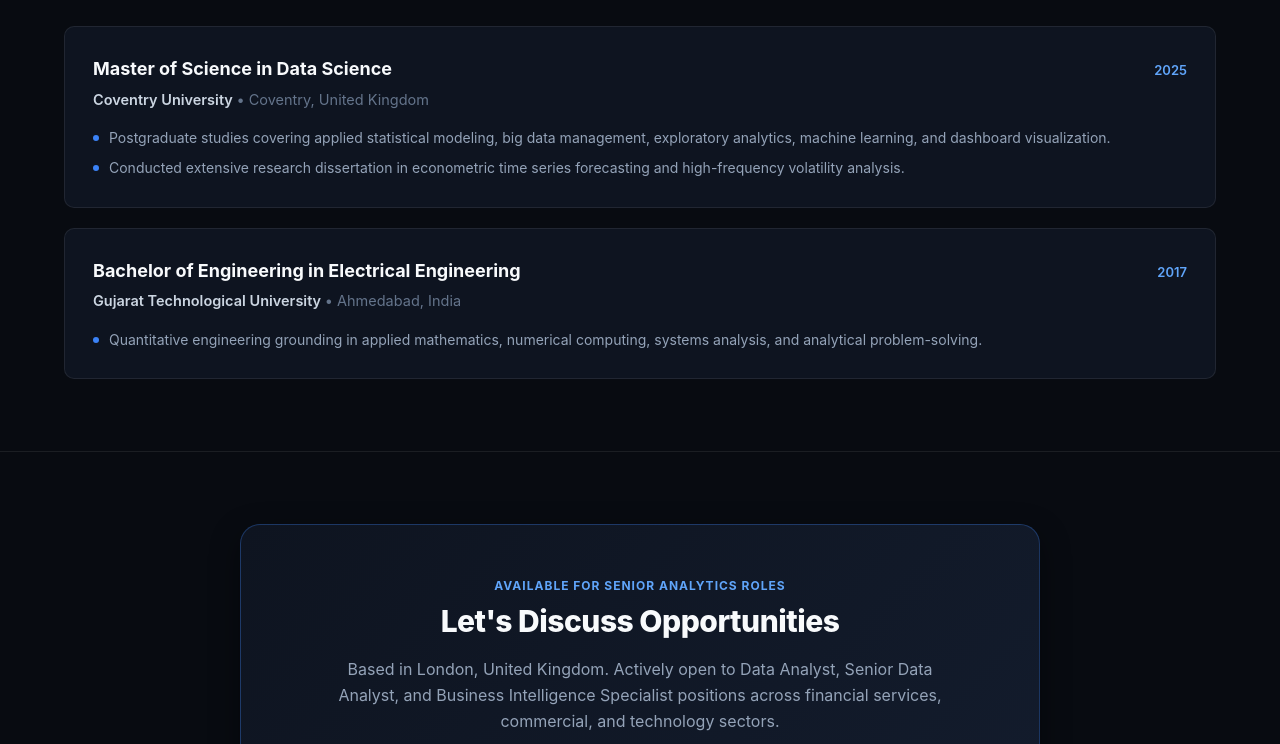
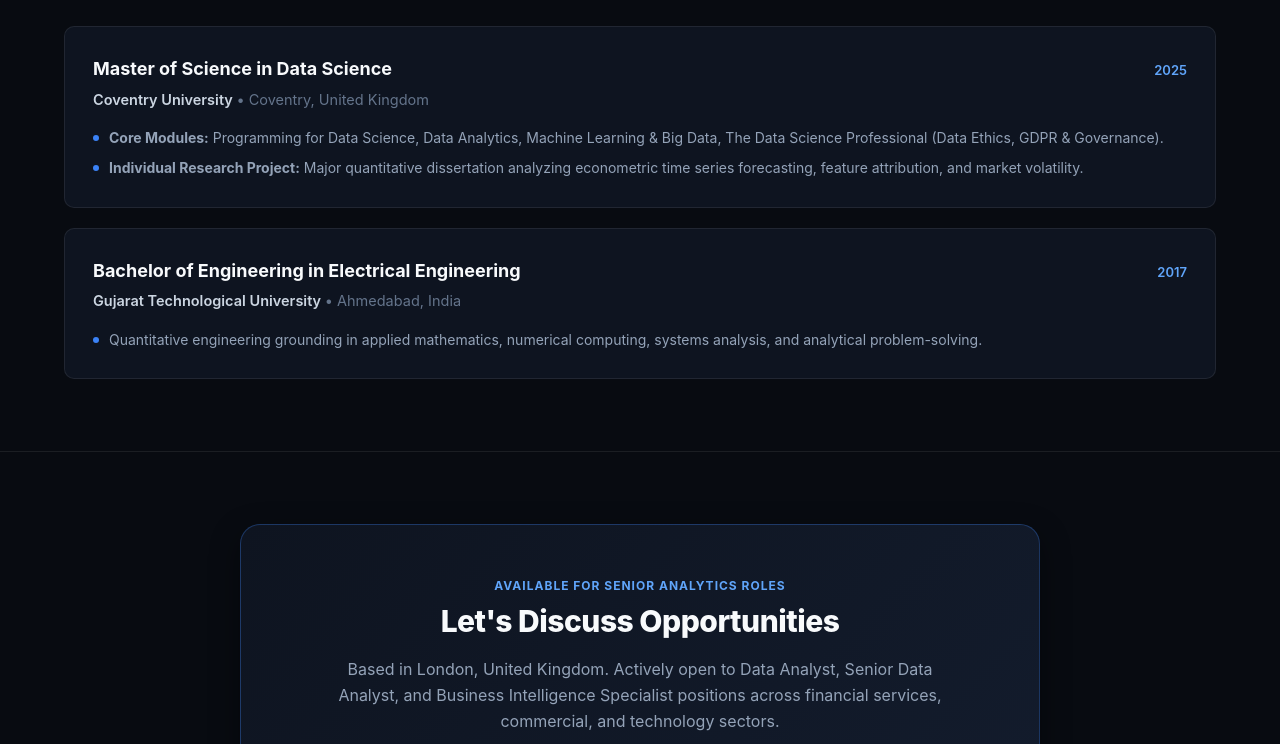
Before and after one commit to WarWolf95/warwolf95.github.io, a plain HTML site: page index.html in a window 1280 px wide. Shown: the part 5640-6384 px from the top of the page. Drawn offline with Linux system fonts and the light colour scheme.

Commit message:
docs: enrich education section with exact Coventry University core modules and dissertation details

```diff
--- a/index.html
+++ b/index.html
@@ -696,11 +696,11 @@
             <ul class="timeline-points">
               <li class="timeline-point">
                 <span class="feature-dot"></span>
-                <span>Postgraduate studies covering applied statistical modeling, big data management, exploratory analytics, machine learning, and dashboard visualization.</span>
+                <span><strong>Core Modules:</strong> Programming for Data Science, Data Analytics, Machine Learning &amp; Big Data, The Data Science Professional (Data Ethics, GDPR &amp; Governance).</span>
               </li>
               <li class="timeline-point">
                 <span class="feature-dot"></span>
-                <span>Conducted extensive research dissertation in econometric time series forecasting and high-frequency volatility analysis.</span>
+                <span><strong>Individual Research Project:</strong> Major quantitative dissertation analyzing econometric time series forecasting, feature attribution, and market volatility.</span>
               </li>
             </ul>
           </div>
```
